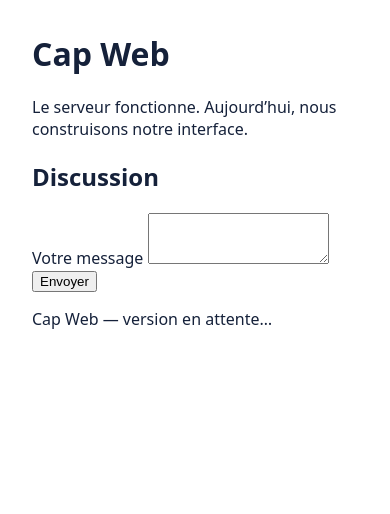
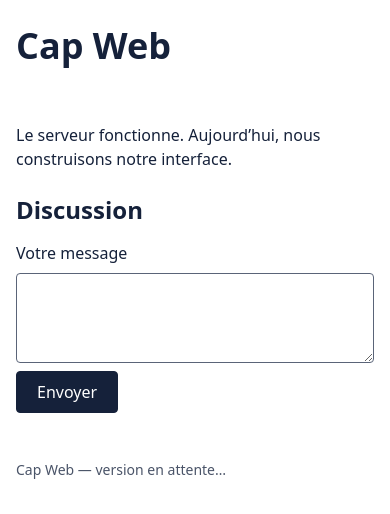
Before and after one commit to Kyliantvv/assistant-ia-efrei, a website: page atelier/public/index.html in a window 390 px wide. Drawn offline with Linux system fonts and the light colour scheme; no server answers.

Commit message:
04-responsive

```diff
--- a/atelier/public/styles.css
+++ b/atelier/public/styles.css
@@ -1,2 +1,28 @@
-body { font-family: system-ui, sans-serif; margin: 2rem; color: #15213a; background: white; }
-main { max-width: 48rem; margin-inline: auto; }
+*,
+*::before,
+*::after { box-sizing: border-box; }
+
+body { font-family: system-ui, sans-serif; margin: 0; color: #15213a; background: white; line-height: 1.5; }
+
+header,
+main,
+footer { width: 100%; max-width: 760px; margin-inline: auto; padding: 1rem; }
+
+h1 { font-size: 2.25rem; line-height: 1.2; margin-block: 0.5rem; }
+h2 { font-size: 1.5rem; line-height: 1.25; margin-block: 1.5rem 0.75rem; }
+
+#messages { padding-left: 1.25rem; }
+#messages li { overflow-wrap: anywhere; margin-block: 0.5rem; }
+
+#chat-form { display: flex; flex-direction: column; gap: 0.5rem; }
+
+textarea,
+button { font: inherit; }
+
+textarea { width: 100%; padding: 0.5rem; border: 1px solid #5a6478; border-radius: 4px; }
+
+button { align-self: flex-start; padding: 0.5rem 1.25rem; border: 1px solid #15213a; border-radius: 4px; background: #15213a; color: white; cursor: pointer; }
+
+:focus-visible { outline: 3px solid #1d5fd6; outline-offset: 2px; }
+
+footer { font-size: 0.875rem; color: #4a5468; }
```
Also changed, not shown: suivi.md (+4 -4 lines).
